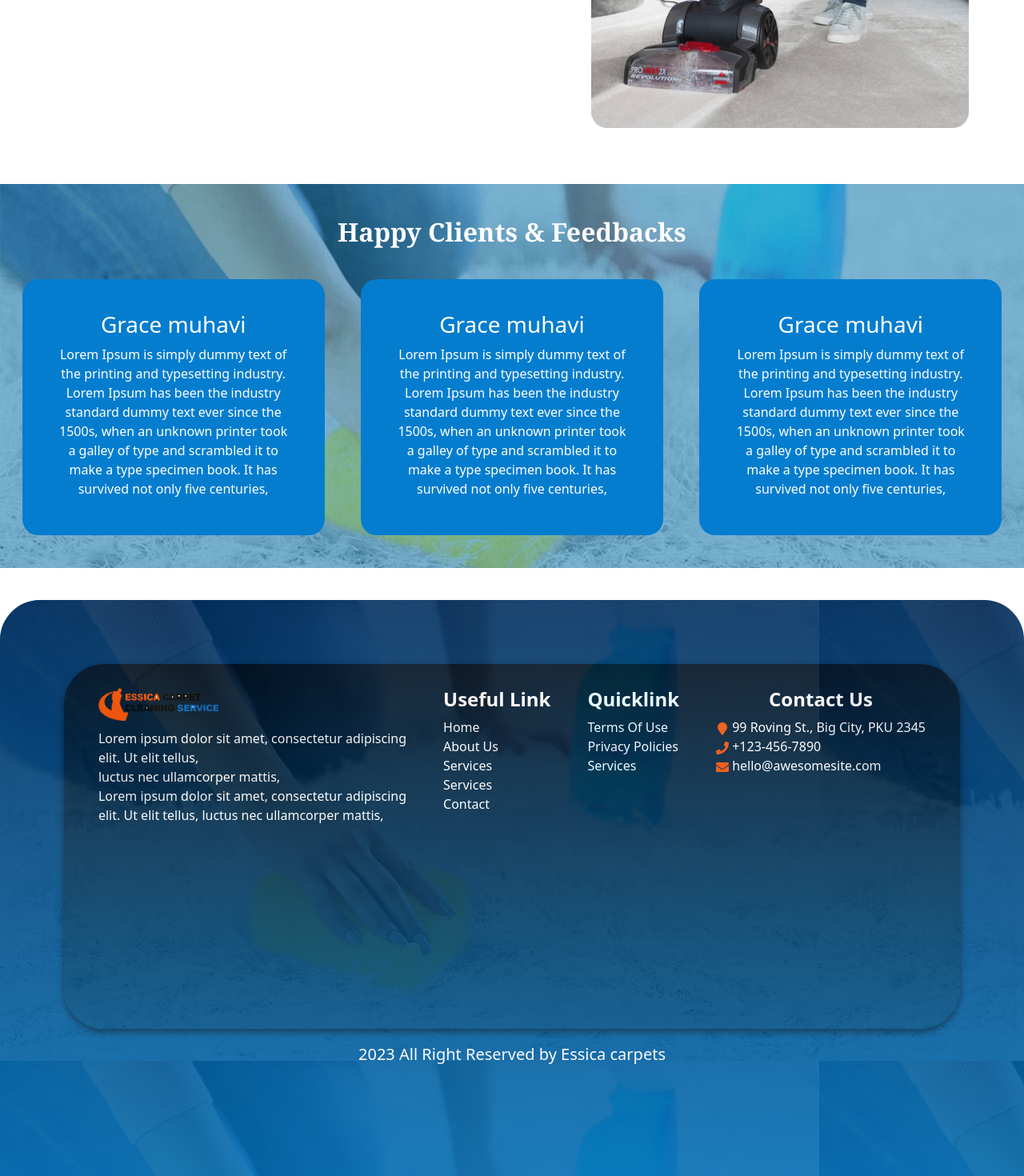
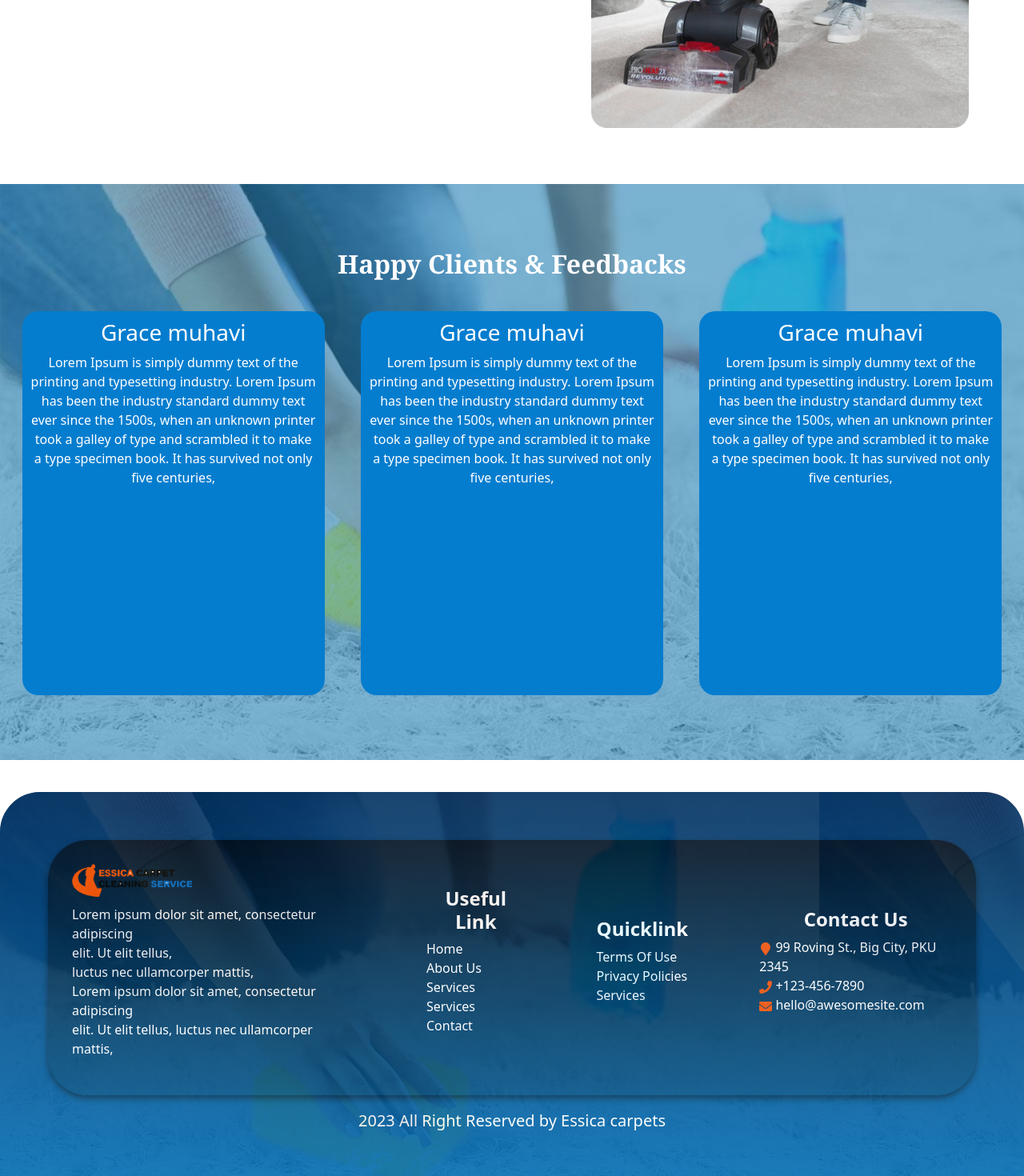
Before and after one commit to Tracy-miranja/essica-carpet-cleaning, a React (Vite) app: page /About in a window 1280 px wide. Shown: the part 951-2421 px from the top of the page at 80% size. Built offline with nearby package versions, Linux system fonts and the light colour scheme; the HTML template or start-up script is replaced by a standard one.

Commit message:
Add media query to pages

```diff
--- a/src/components/About/about.css
+++ b/src/components/About/about.css
@@ -105,3 +105,62 @@
     justify-content: center;
     padding: 40px;
 }
+
+@media(max-width:767px){
+    .about-sectioA{
+        flex-direction: column;
+        padding: 0px;
+        height: 120vh;
+    }
+
+    .about-contentA {
+        width: 100%;
+    }
+
+    .about-contentB {
+        width: 100%;
+        height: 60vh;
+    }
+
+    .testimonialsClients {
+        height: 220vh;
+    }
+
+    .cllientfeed-section {
+        flex-direction: column;
+        height: 280vh !important;
+    }
+
+    .cllientfeed {
+        width: 100%;
+        height: 65vh !important;
+    }
+
+    .testimonials {
+        height: 220vh;
+    }
+}
+
+@media(min-width:768px){
+    .cllientfeed {
+        padding: 10px;
+        height: 60vh !important;
+        text-align: center;
+        align-items: center;
+    }
+
+    .testimonials {
+        height: 90vh !important;
+    }
+}
+
+@media(min-width:1440px){
+    .cllientfeed {
+        height: 40vh !important;
+        text-align: center;
+    }
+
+    .testimonials {
+        height: 60vh !important;
+    }
+}
--- a/src/components/footer/footer.css
+++ b/src/components/footer/footer.css
@@ -1,7 +1,7 @@
 .footer{
     background-image: url(../Home/carpetstain.jpg);
     background-color: #0C8EE7;
-    height: 90vh;
+    height: 60vh;
     border-top-right-radius: 50px;
     border-top-left-radius: 50px;
     margin-top: 0;
@@ -9,25 +9,29 @@
   }
 
   .footer1 {
+    display: flex;
+    flex-direction: column;
     background: linear-gradient(to bottom, #023161, #046eb4);
-    height: 90vh;
-    padding: 80px;
+    height: 60vh;
+    padding: 60px;
     border-top-right-radius: 50px;
     border-top-left-radius: 50px;
     opacity: 0.9;
   }
 
   .footer-inside{
-    height: 57vh;
+    height: 50vh;
+    width: 100%;
     background: linear-gradient(to bottom, #011224, #02548a);
     border-radius: 50px;
     display: flex;
     flex-direction: row;
     padding: 30px;
     color: #fff;
-    gap: 20px;
+    gap: 89px;
     box-shadow: 0 4px 8px rgba(0, 0, 0, 0.5);
     justify-content: space-around;
+    align-items: center;
   }
 
   .footer h5{
@@ -52,9 +56,10 @@
   @media (max-width: 768px) {
     .footer-inside {
       flex-direction: column;
-      height: 159vh;
+      height: 130vh;
       text-align: center;
       gap: 1px;
+      width: 80%;
      }
 
      .footer-inside a{
@@ -64,6 +69,10 @@
      .footer1 {
       height: 170vh;
       padding: 20px;
+     display: flex;
+     flex-direction: column;
+      align-items: center;
+      align-items: center;
      }
 
      .footer{
```
